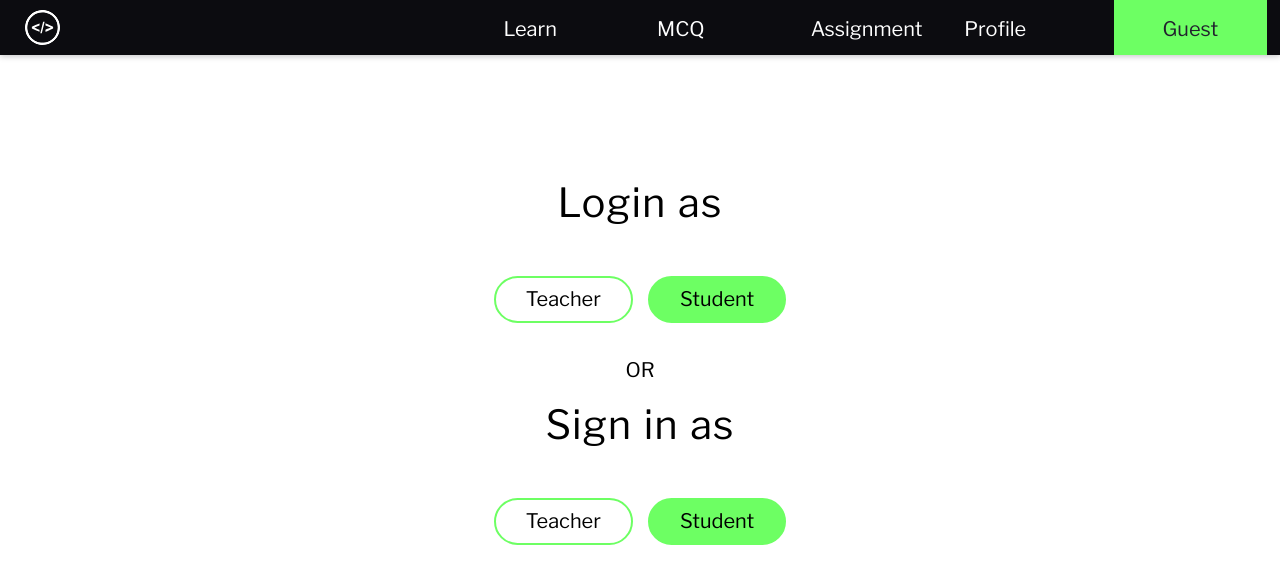
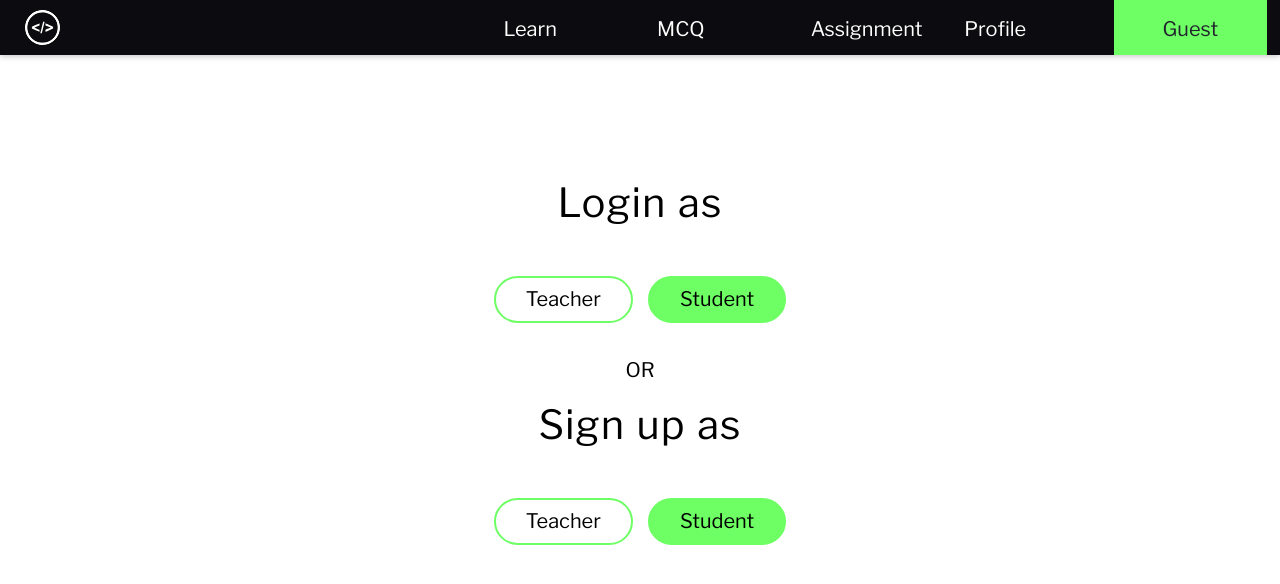
Before and after one commit to AkashRaman/CodeAlgo-LogOrSign, a plain HTML site: page index.html in a window 1280 px wide. Drawn offline with nearby package versions, Linux system fonts and the light colour scheme.

Commit message:
main.js change40

```diff
--- a/index.html
+++ b/index.html
@@ -54,7 +54,7 @@
                     <div class="btn-box-2"><a class="btn btn-full" href="https://akashraman.github.io/CodeAlgo-StudentLogin/">Student</a></div>
                 </div>
                 <p>or</p>
-                <h2>Sign in as</h2>
+                <h2>Sign up as</h2>
                 <div class="btn-box row">
                     <div class="btn-box-1"><a class="btn btn-ghost" href="https://akashraman.github.io/CodeAlgo-TeacherSignup/">Teacher</a></div>
                     <div class="btn-box-2"><a class="btn btn-full" href="https://akashraman.github.io/CodeAlgo-StudentSignup/">Student</a></div>
```
